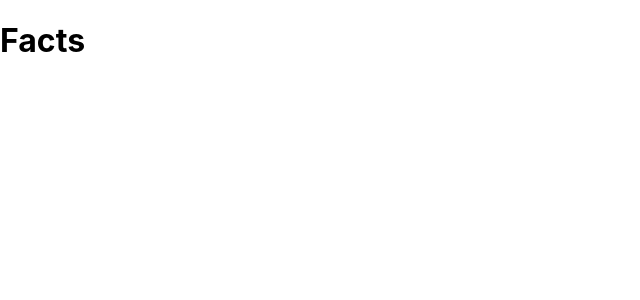
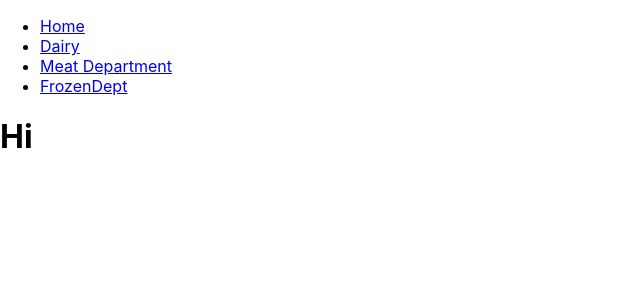
Before and after one commit to superjjang1/redux101, a React (Create React App) app: page /Dairy in a window 1280 px wide. Shown: the top 300 px of the page, without its empty margins (0-640 px from the left). Built offline with nearby package versions, Linux system fonts and the light colour scheme.

Commit message:
routing/link

```diff
--- a/package.json
+++ b/package.json
@@ -6,6 +6,7 @@
     "react": "^16.9.0",
     "react-dom": "^16.9.0",
     "react-redux": "^7.1.1",
+    "react-router-dom": "^5.0.1",
     "react-scripts": "3.1.1",
     "redux": "^4.0.4"
   },
--- a/src/App.js
+++ b/src/App.js
@@ -1,8 +1,23 @@
 import React from 'react';
+import NavBar from './components/NavBar';
+import {BrowserRouter as Router, Route, Link} from "react-router-dom";
+import Main from './components/Main';
+import Dairy from './components/Dairy';
+import MeatDept from './components/MeatDept';
+import FrozenDept from './components/FrozenDept';
+
 
 function App(){
 	return(
-    	<h1>Facts</h1>
+		<Router>
+			<NavBar />
+			<Route path="/" component={Main}/>
+			<Route path="/Dairy" component={Dairy}/>
+			<Route path="/MeatDept" component={MeatDept}/>
+			<Route path="/FrozenDept" component={FrozenDept}/>
+
+		</Router>
+
 	)
 }
 
--- a/src/components/Dairy.js
+++ b/src/components/Dairy.js
@@ -0,0 +1,13 @@
+import React, { Component } from 'react'
+
+class Dairy extends Component {
+    render() {
+        return (
+            <div>
+
+            </div>
+        )
+    }
+}
+
+export default Dairy
--- a/src/components/FrozenDept.js
+++ b/src/components/FrozenDept.js
@@ -0,0 +1,13 @@
+import React, { Component } from 'react'
+
+export class FrozenDept extends Component {
+    render() {
+        return (
+            <div>
+
+            </div>
+        )
+    }
+}
+
+export default FrozenDept
--- a/src/components/Main.js
+++ b/src/components/Main.js
@@ -0,0 +1,13 @@
+import React, { Component } from 'react'
+
+class Main extends Component {
+    render() {
+        return (
+            <div>
+                <h1>Hi</h1>
+            </div>
+        )
+    }
+}
+
+export default Main
--- a/src/components/MeatDept.js
+++ b/src/components/MeatDept.js
@@ -0,0 +1,13 @@
+import React, { Component } from 'react'
+
+class MeatDept extends Component {
+    render() {
+        return (
+            <div>
+
+            </div>
+        )
+    }
+}
+
+export default MeatDept
--- a/src/components/NavBar.js
+++ b/src/components/NavBar.js
@@ -0,0 +1,28 @@
+import React, {Component} from 'react';
+import {BrowserRouter as Router, Route, Link} from "react-router-dom";
+
+
+
+class NavBar extends Component {
+
+    render() {
+        return (
+            <ul className="nav">
+                <li className="nav-item">
+                    <Link to="/" className="nav-link"> Home</Link>
+                </li>
+                <li className="nav-item">
+                    <Link to="/Dairy" className="nav-link">Dairy</Link>
+                </li>
+                <li className="nav-item">
+                    <Link to="/MeatDept" className="nav-link">Meat Department</Link>
+                </li>
+                <li className="nav-item">
+                    <Link to="/FrozenDept" className="nav-link">FrozenDept</Link>
+                </li>
+            </ul>
+         );
+    }
+}
+
+export default NavBar;
```
Also changed, not shown: 1 other file (tests, documents, lock files or other folders).
